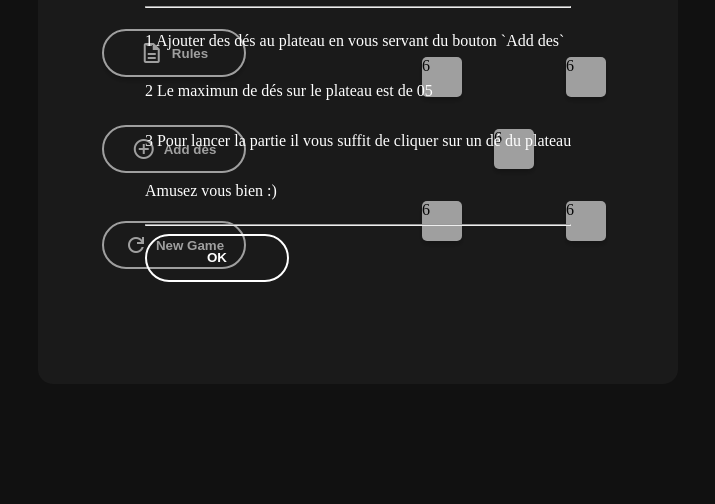
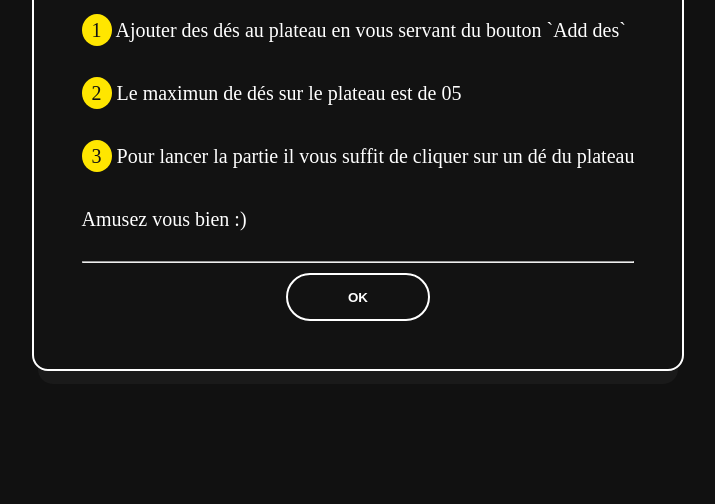
Before and after one commit to Kaji17/Des-Game, a plain HTML site: page index.html in a window 1280 px wide. Shown: the part 296-800 px from the top of the page, without its empty margins (282-997 px from the left). Drawn offline with nearby package versions, Linux system fonts and the light colour scheme.

Commit message:
style ok

```diff
--- a/style.css
+++ b/style.css
@@ -142,4 +142,37 @@ button:hover {
     overflow: auto;
     align-items: center;
     justify-content: center;
+
 }
+
+.popup-content {
+    background-color: #121212;
+    padding: 3rem;
+    border-radius: 16px;
+    border: 2px solid white;
+    text-align: -webkit-center;
+    font-size: 20px;
+    animation: cubic-bezier(.5,.43,.3,.95);
+    animation-duration: 1.4s;
+    animation-name: grossissemnt;
+}
+
+.circle-yellow{
+    padding: 5px 10px;
+    border-radius: 100%;
+    background-color: var(--txt-color-yellow);
+    color: var(--body-bg-black);
+    text-align: center;
+}
+
+@keyframes grossissemnt {
+    from{
+        border-radius: 100%;
+        transform: scale(0);
+    }
+    to{
+        border-radius: 0%;
+        transform: scale(1);
+    }
+
+}
```
